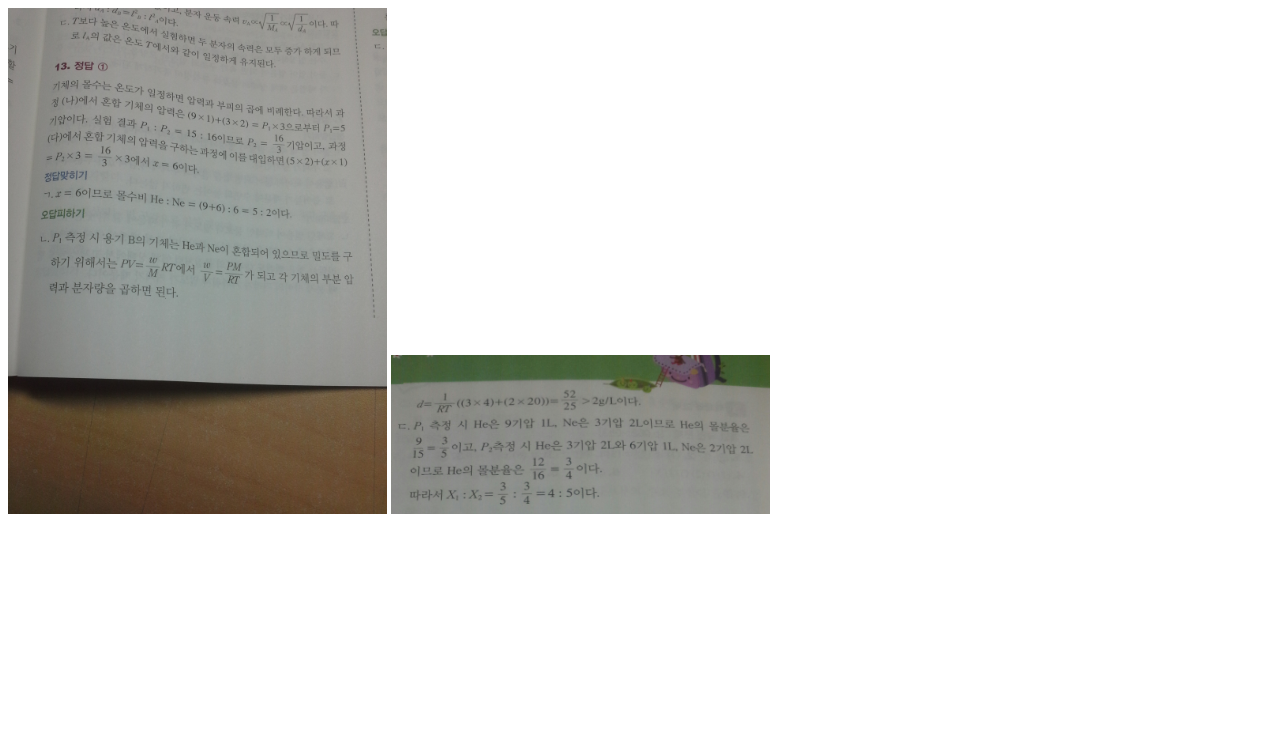
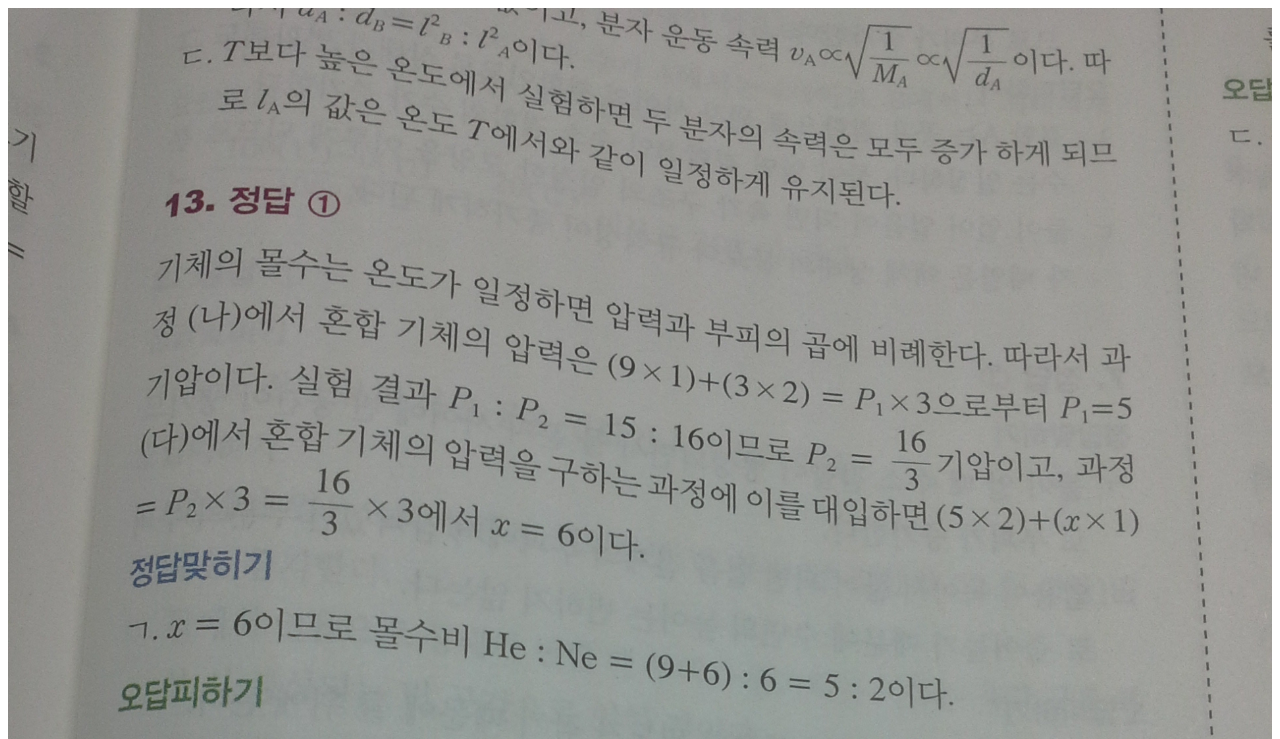
Before and after one commit to 2001tommy/307class-project-else, a plain HTML site: page science_answer_5.html in a window 1280 px wide. Shown: the top 739 px of the page. Drawn offline with Linux system fonts and the light colour scheme.

Commit message:
Update science_answer_5.html

```diff
--- a/science_answer_5.html
+++ b/science_answer_5.html
@@ -5,6 +5,6 @@
 </head>
 
 <body>
-    <img src="science_answer_5_(1).jpg" width="30%">
-    <img src="science_answer_5_(2).jpg" width="30%">
+    <img src="science_answer_5_(1).jpg" width="100%">
+    <img src="science_answer_5_(2).jpg" width="100%">
 </body>
```
